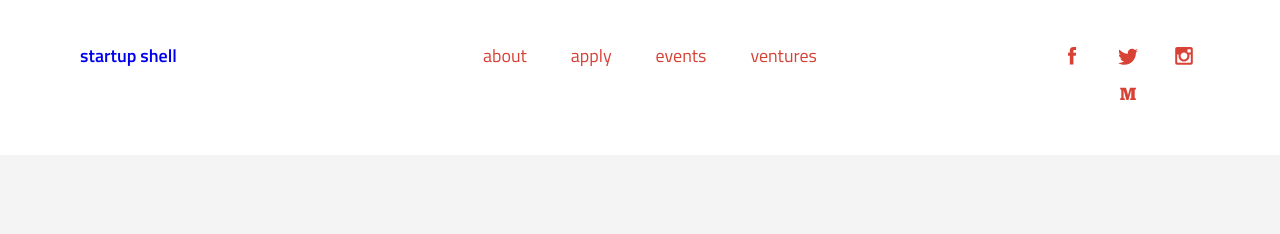
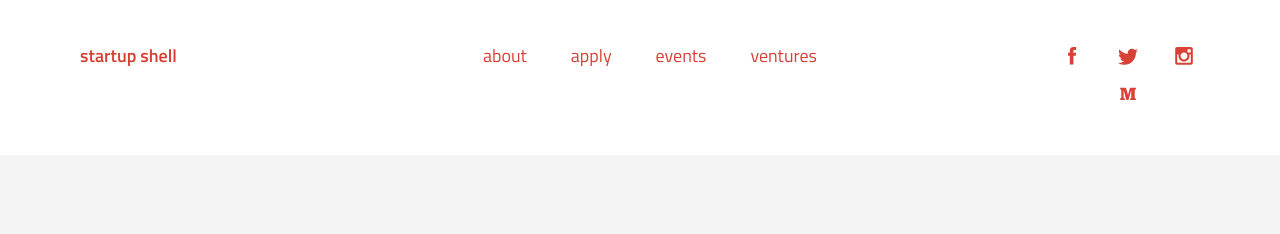
Before and after one commit to StartupShell/web-2015, a Jekyll site: the page built from index.html, in a window 1280 px wide. Shown: the top 234 px of the page. Built offline with Jekyll 4.4.1, drawn with Linux system fonts in a browser that asks for light colours.

Commit message:
red links again

```diff
--- a/_sass/_typography.scss
+++ b/_sass/_typography.scss
@@ -43,6 +43,7 @@ p {
 // LINKS
 
 a, a:visited {
+	color: $red;
 	text-decoration: none;
 }
 
```
Also changed, not shown: 1 other file.
